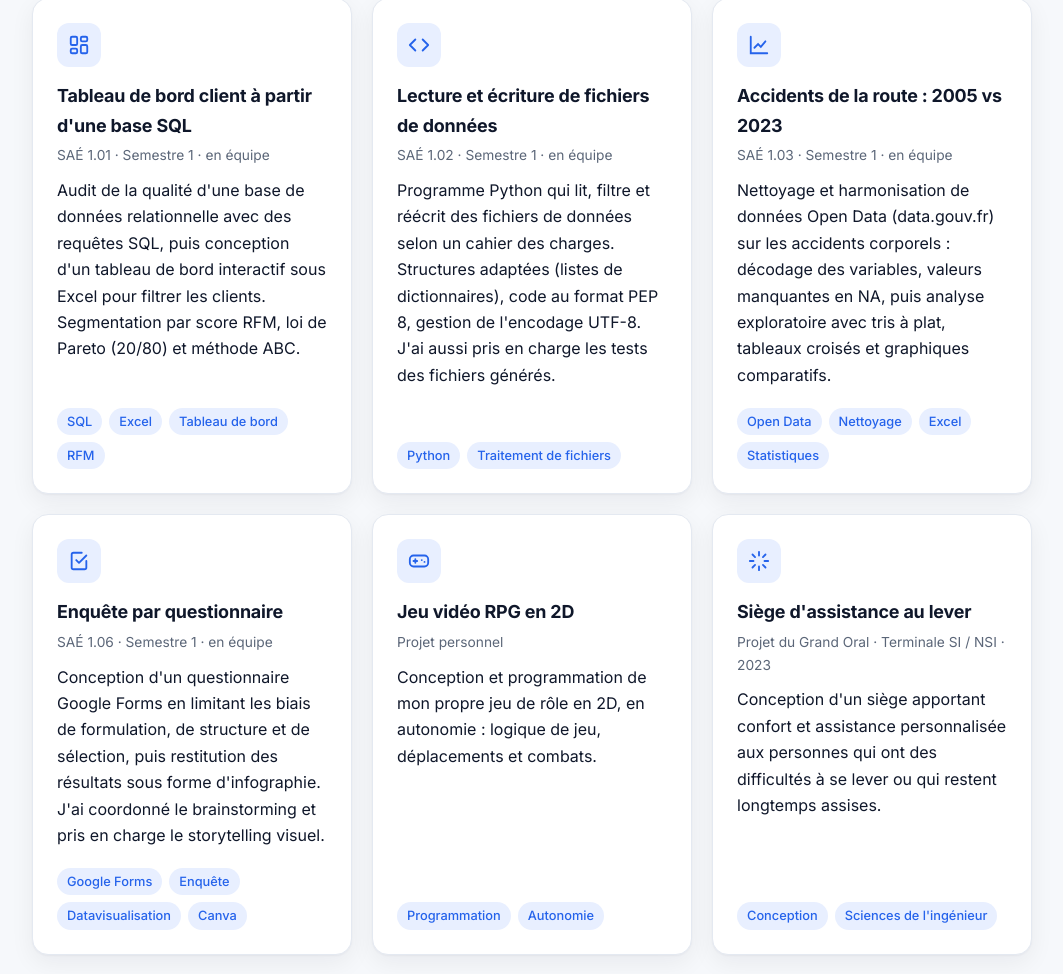
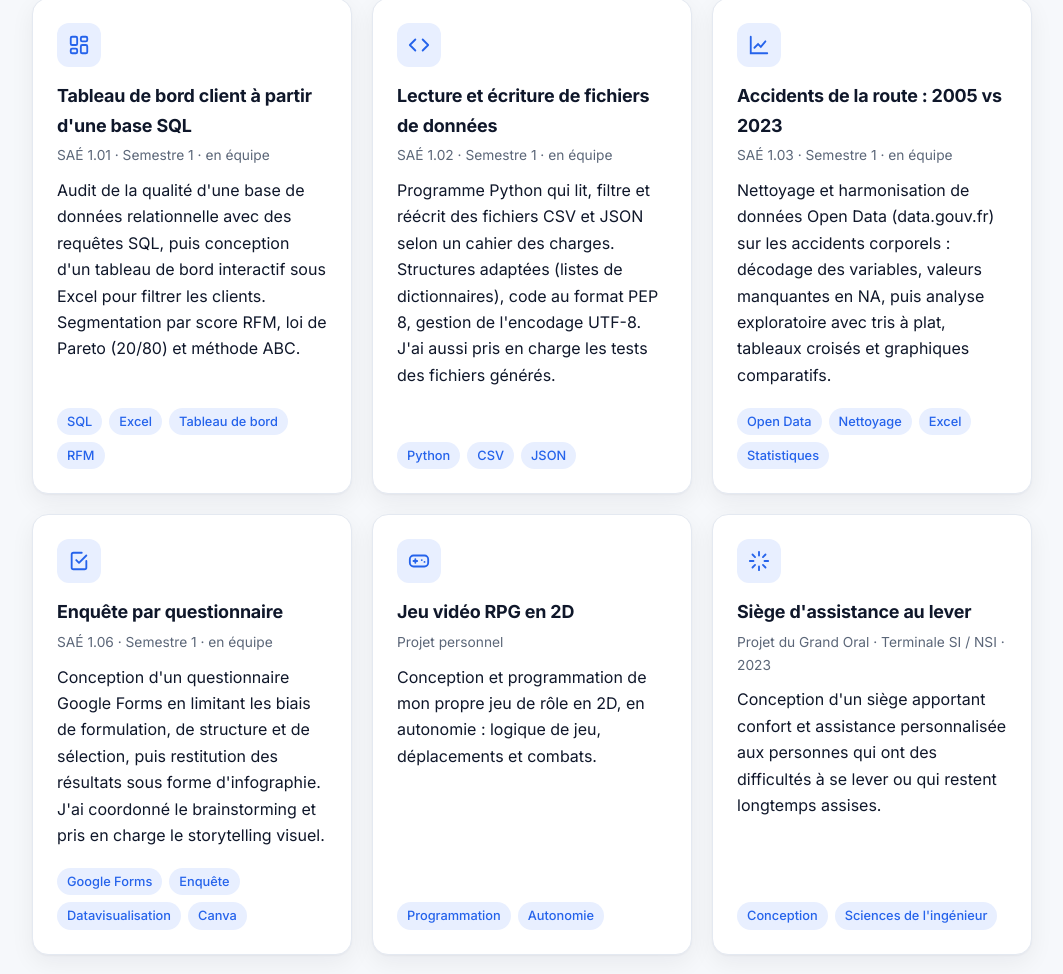
Before and after one commit to naimbouzoubaa/naimbouzoubaa.github.io, a plain HTML site: page index.html in a window 1280 px wide. Shown: the part 1516-2490 px from the top of the page, without its empty margins (108-1171 px from the left). Drawn offline with Linux system fonts and the light colour scheme.

```diff
--- a/index.html
+++ b/index.html
@@ -98,8 +98,8 @@
       <div class="icon"><svg viewBox="0 0 24 24" fill="none" stroke="currentColor" stroke-width="2" stroke-linecap="round" stroke-linejoin="round" aria-hidden="true"><path d="m16 18 6-6-6-6M8 6l-6 6 6 6"/></svg></div>
       <h3>Lecture et écriture de fichiers de données</h3>
       <div class="meta">SAÉ 1.02 · Semestre 1 · en équipe</div>
-      <p>Programme Python qui lit, filtre et réécrit des fichiers de données selon un cahier des charges. Structures adaptées (listes de dictionnaires), code au format PEP 8, gestion de l'encodage UTF-8. J'ai aussi pris en charge les tests des fichiers générés.</p>
-      <div class="tags"><span class="tag">Python</span><span class="tag">Traitement de fichiers</span></div>
+      <p>Programme Python qui lit, filtre et réécrit des fichiers CSV et JSON selon un cahier des charges. Structures adaptées (listes de dictionnaires), code au format PEP 8, gestion de l'encodage UTF-8. J'ai aussi pris en charge les tests des fichiers générés.</p>
+      <div class="tags"><span class="tag">Python</span><span class="tag">CSV</span><span class="tag">JSON</span></div>
     </article>
     <article class="card">
       <div class="icon"><svg viewBox="0 0 24 24" fill="none" stroke="currentColor" stroke-width="2" stroke-linecap="round" aria-hidden="true"><path d="M3 3v18h18"/><path d="M7 15l4-4 3 3 5-6"/></svg></div>
```
Also changed, not shown: cv.html (+1 -1 lines).
